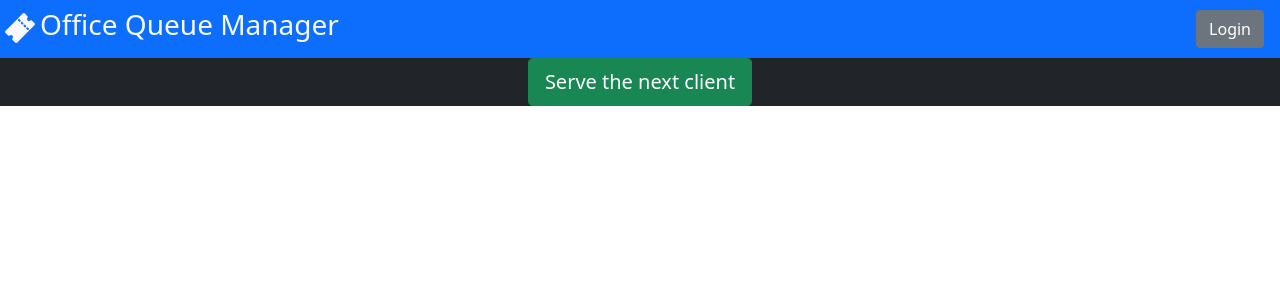
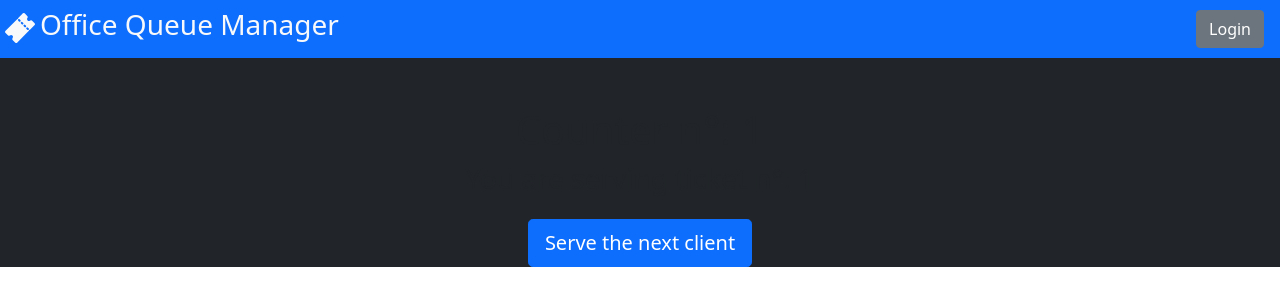
Before and after one commit to ISS-P06/office-queue-management, a React (Create React App) app in the folder client/: page /home in a window 1280 px wide. Shown: the top 306 px of the page. Built offline with nearby package versions, Linux system fonts and the light colour scheme; no server answers.

Commit message:
Update window

```diff
--- a/client/src/components/NextClientWindow.js
+++ b/client/src/components/NextClientWindow.js
@@ -1,4 +1,4 @@
-import { Navbar, Col, Button } from 'react-bootstrap';
+import { Navbar, Col, Button, Row } from 'react-bootstrap';
 import { useState } from 'react';
 import { api_callNextClient } from '../api';
 
@@ -13,7 +13,14 @@ function NextClientWindow(props) {
   };
 
   return (
-    <Button variant="success" size="lg" onClick={callNextClient}> Serve the next client </Button>
+    <Row className="justify-content-center">
+      <h1  className="mt-5"> Counter n°: {idCounter}</h1>
+      <h3>You are serving ticket n°: {idTicket}</h3>
+      <Col xs="6" md="3">
+      <Button  size="lg" className="mt-3" onClick={callNextClient}> Serve the next client </Button>
+      </Col>
+    </Row>
+
   );
 }
 
```
